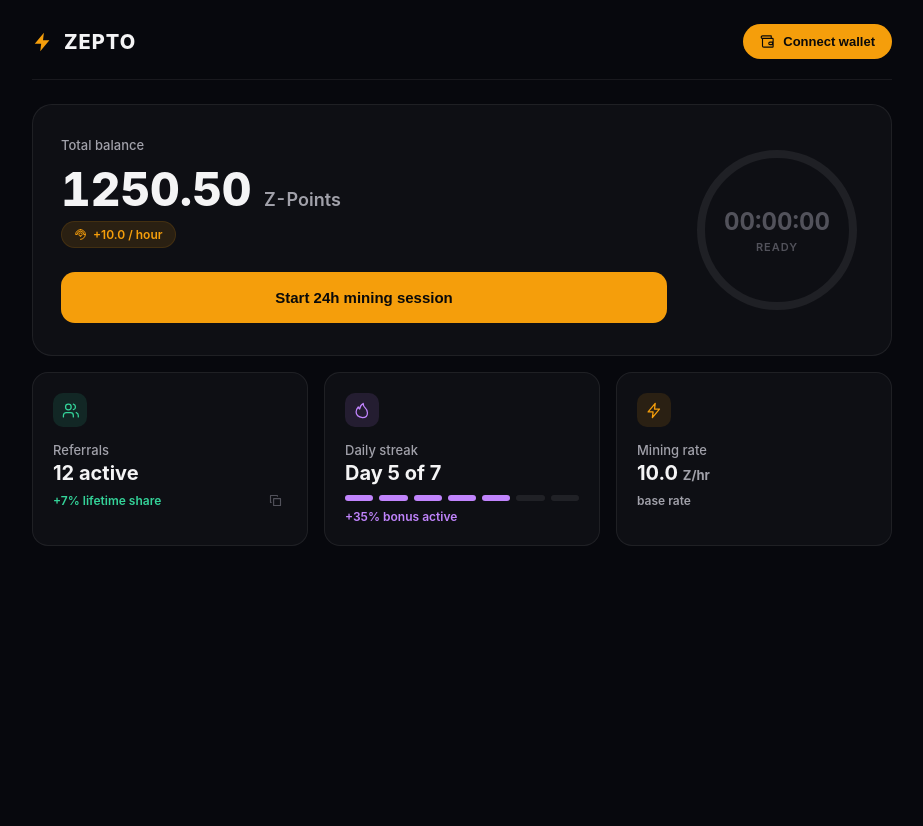
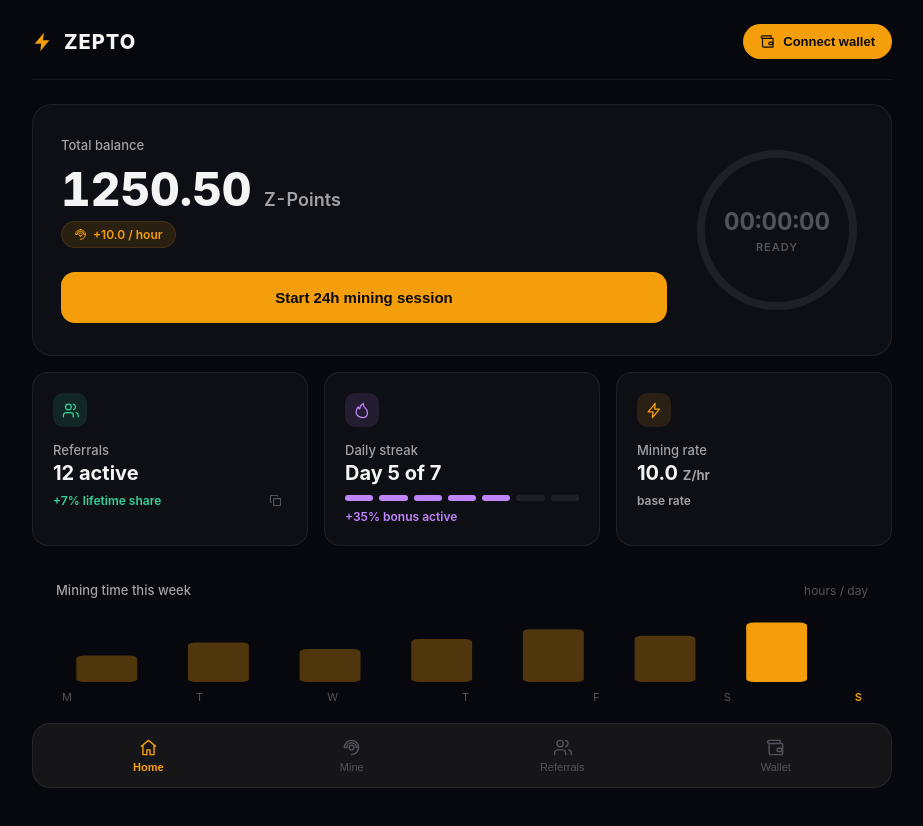
Before and after one commit to Jubair1212/zepto-network-pretest, a Next.js app in the folder frontend/: page / in a window 1280 px wide. Shown: the top 826 px of the page, without its empty margins (178-1101 px from the left). Built offline with nearby package versions, Linux system fonts and the light colour scheme.

Commit message:
Refactor page layout and add weekly chart
Updated section elements to use class names for styling instead of inline styles. Added a weekly chart section to display mining time.

```diff
--- a/frontend/src/app/page.tsx
+++ b/frontend/src/app/page.tsx
@@ -3,6 +3,11 @@
 import React, { useState, useEffect, useCallback, useRef } from "react";
 
 const BASE_RATE = 10; // Z-Points per hour
+
+const WEEK = [
+  { d: "M", h: 4 }, { d: "T", h: 6 }, { d: "W", h: 5 }, { d: "T", h: 6.5 },
+  { d: "F", h: 8 }, { d: "S", h: 7 }, { d: "S", h: 9 },
+];
 const SESSION_SECONDS = 24 * 3600;
 
 /* ---------------------------------- utils --------------------------------- */
@@ -190,6 +195,7 @@ const ICONS = {
   flame: "M12 22c4 0 7-2.7 7-7 0-3-2-5.5-3.5-7C14 6.5 13 4 13 2c-3 2-5 5-5 8-1-.7-1.7-1.7-2-3-1.5 1.7-3 4-3 7 0 4.3 3 7 9 8z",
   gauge: "M12 15a3 3 0 1 0 0-6 3 3 0 0 0 0 6zM12 3a9 9 0 0 1 9 9h-3a6 6 0 0 0-12 0H3a9 9 0 0 1 9-9zM12 21a9 9 0 0 0 9-9",
   wallet: "M20 7H4a2 2 0 0 1 0-4h14v4M4 7v12a2 2 0 0 0 2 2h14a1 1 0 0 0 1-1V8a1 1 0 0 0-1-1M16 13h4v4h-4a2 2 0 0 1 0-4z",
+  home: "M3 10.5 12 3l9 7.5M5 9.5V21h5v-6h4v6h5V9.5",
   check: "M20 6 9 17l-5-5",
   copy: "M9 9h11v11H9zM5 15H4V4h11v1",
 };
@@ -307,7 +313,7 @@ export default function Dashboard() {
         </header>
 
         {/* ------------------------------- hero -------------------------------- */}
-        <section style={S.hero}>
+        <section className="zhero" style={S.hero}>
           <div>
             <div style={{ display: "flex", alignItems: "center", gap: 12 }}>
               <span style={S.label}>Total balance</span>
@@ -357,7 +363,7 @@ export default function Dashboard() {
         </section>
 
         {/* ------------------------------ stats -------------------------------- */}
-        <section style={S.stats}>
+        <section className="zstats" style={S.stats}>
           <div
             style={S.statCard}
             onMouseEnter={(e) => (e.currentTarget.style.background = C.panelHover)}
@@ -415,6 +421,64 @@ export default function Dashboard() {
             <span style={{ ...S.statSub, color: C.text2 }}>base rate</span>
           </div>
         </section>
+
+        {/* ---------------------------- weekly chart --------------------------- */}
+        <section className="zcard" style={{ marginTop: 16, padding: "20px 24px" }}>
+          <div style={{ display: "flex", justifyContent: "space-between", alignItems: "baseline", marginBottom: 12 }}>
+            <span style={S.label}>Mining time this week</span>
+            <span style={{ fontSize: 12, color: C.text3 }}>hours / day</span>
+          </div>
+          <svg width="100%" height="72" viewBox="0 0 320 72" preserveAspectRatio="none">
+            {WEEK.map((d, i) => (
+              <rect
+                key={i}
+                x={8 + i * 44}
+                y={72 - d.h * 6.6}
+                width="24"
+                height={d.h * 6.6}
+                rx="3"
+                fill={i === WEEK.length - 1 ? C.amber : "rgba(245,158,11,0.3)"}
+              />
+            ))}
+          </svg>
+          <div style={{ display: "flex", justifyContent: "space-between", fontSize: 11, color: C.text3, padding: "4px 6px 0" }}>
+            {WEEK.map((d, i) => (
+              <span key={i} style={i === WEEK.length - 1 ? { color: C.amber, fontWeight: 600 } : undefined}>
+                {d.d}
+              </span>
+            ))}
+          </div>
+        </section>
+
+        {/* ------------------------------ bottom nav --------------------------- */}
+        <nav
+          className="zbottomnav"
+          style={{
+            position: "sticky", bottom: 12, marginTop: 24,
+            display: "flex", justifyContent: "space-around",
+            background: "rgba(24,24,27,0.92)", backdropFilter: "blur(12px)",
+            border: `1px solid ${C.border}`, borderRadius: 18, padding: "10px 12px",
+          }}
+        >
+          {[
+            { icon: ICONS.home, label: "Home", active: true },
+            { icon: ICONS.gauge, label: "Mine", active: false },
+            { icon: ICONS.users, label: "Referrals", active: false },
+            { icon: ICONS.wallet, label: "Wallet", active: false },
+          ].map((t) => (
+            <button
+              key={t.label}
+              style={{
+                display: "flex", flexDirection: "column", alignItems: "center", gap: 4,
+                background: "none", border: "none", cursor: "pointer", padding: "4px 14px",
+                color: t.active ? C.amber : C.text3, fontSize: 11, fontWeight: t.active ? 700 : 500,
+              }}
+            >
+              <I d={t.icon} color={t.active ? C.amber : C.text3} size={19} />
+              {t.label}
+            </button>
+          ))}
+        </nav>
       </div>
 
       {/* -------------------------------- toast -------------------------------- */}
@@ -436,10 +500,9 @@ export default function Dashboard() {
       <style>{`
         @keyframes pulse { 0%,100% { opacity: 1; } 50% { opacity: 0.3; } }
         button:hover { filter: brightness(1.08); }
-        button:active { transform: translateY(0); }
         @media (max-width: 700px) {
-          section[style*="grid-template-columns: 1fr auto"] { grid-template-columns: 1fr !important; justify-items: center; }
-          div[style*="repeat(3, 1fr)"] { grid-template-columns: 1fr !important; }
+          .zhero { grid-template-columns: 1fr !important; justify-items: center; text-align: center; }
+          .zstats { grid-template-columns: 1fr !important; }
         }
       `}</style>
     </main>
```
